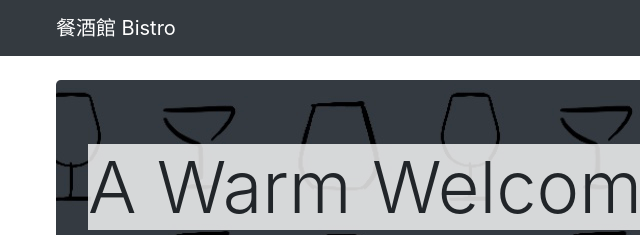
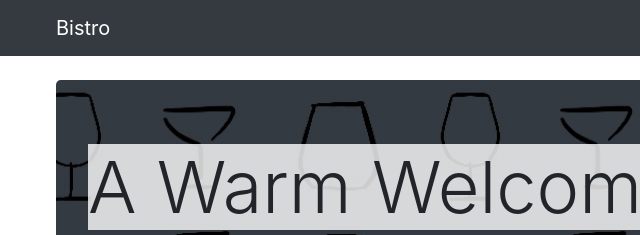
Before and after one commit to freedom3725/chill-route, a plain HTML site: page index.html in a window 1280 px wide. Shown: the top 235 px of the page, 29-669 px from the left. Drawn offline with nearby package versions, Linux system fonts and the light colour scheme.

Commit message:
Update index.html

```diff
--- a/index.html
+++ b/index.html
@@ -15,7 +15,7 @@
         <!-- Navigation-->
         <nav class="navbar navbar-expand-lg navbar-dark bg-dark">
             <div class="container">
-                <a class="navbar-brand" href="https://freedom3725.github.io/chill/#!">餐酒館 Bistro</a>
+                <a class="navbar-brand" href="https://freedom3725.github.io/chill/">Bistro</a>
                 <button class="navbar-toggler" type="button" data-toggle="collapse" data-target="#navbarResponsive" aria-controls="navbarResponsive" aria-expanded="false" aria-label="Toggle navigation"><span class="navbar-toggler-icon"></span></button>
                 <div class="collapse navbar-collapse" id="navbarResponsive">
                     <ul class="navbar-nav ml-auto">
```
